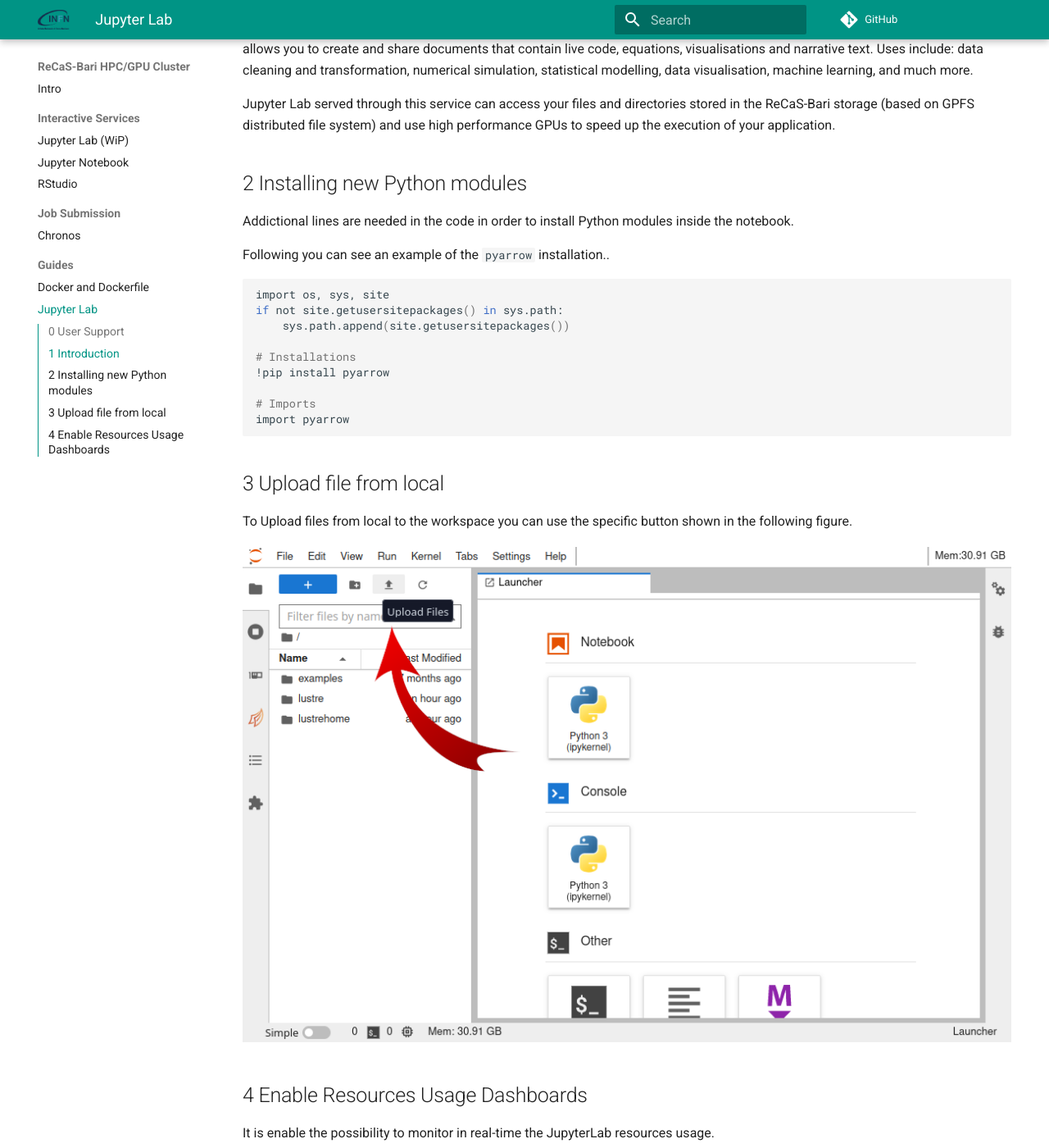
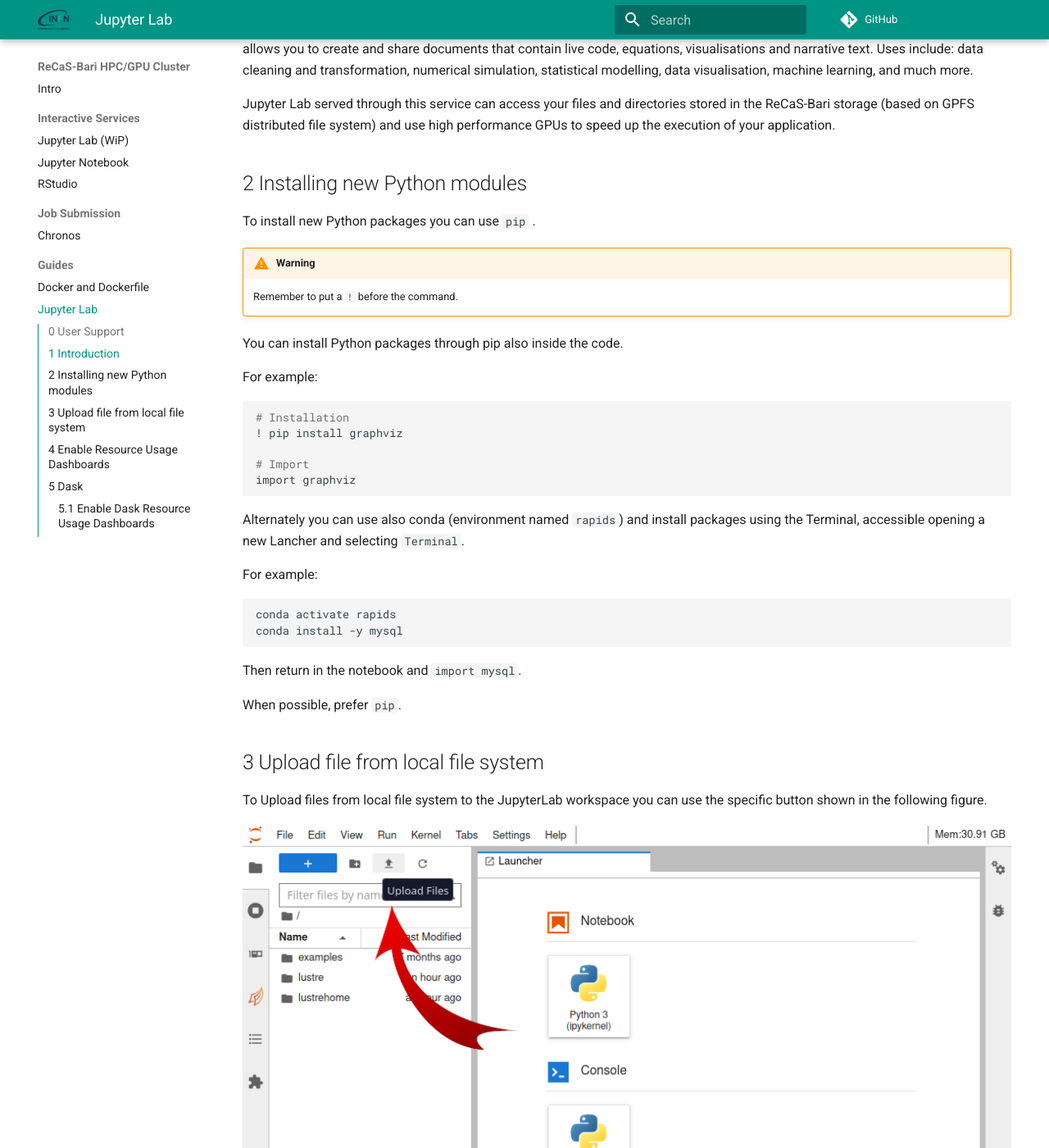
Before and after one commit to jvino/cluster-hpc-gpu-guides, an MkDocs documentation site: the page built from docs/guides/jupyter-lab.md, in a window 1280 px wide and 1400 px high, scrolled down 484 px. Shown: the whole window at 82% size. Built offline with MkDocs 1.6.1 and Material for MkDocs 9.7.7, drawn with Linux system fonts in a browser that asks for light colours; comment, search, counter and statistics services are not loaded; some of the changed text lies outside the part shown.

Commit message:
Inserted new sections

````diff
--- a/docs/guides/jupyter-lab.md
+++ b/docs/guides/jupyter-lab.md
@@ -15,29 +15,43 @@
 Jupyter Lab served through this service can access your files and directories stored in the ReCaS-Bari storage (based on GPFS distributed file system) and use high performance GPUs to speed up the execution of your application.
 
 ## 2 Installing new Python modules
-Addictional lines are needed in the code in order to install Python modules inside the notebook.
+To install new Python packages you can use  `pip` .
 
-Following you can see an example of the `pyarrow` installation..
+!!! warning
+	Remember to put a `!` before the command.
+
+You can install Python packages through pip also inside the code.
+
+For example:
 
 ```bash
-import os, sys, site
-if not site.getusersitepackages() in sys.path:
-    sys.path.append(site.getusersitepackages())
+# Installation
+! pip install graphviz
 
-# Installations
-!pip install pyarrow
-
-# Imports
-import pyarrow
+# Import
+import graphviz
 ```
 
-## 3 Upload file from local
+Alternately you can use also conda (environment named `rapids`) and install packages using the Terminal, accessible opening a new Lancher and selecting `Terminal`.
 
-To Upload files from local to the workspace you can use the specific button shown in the following figure.
+For example:
+
+```bash
+conda activate rapids
+conda install -y mysql
+```
+
+Then return in the notebook and `import mysql`.
+
+When possible, prefer `pip`.
+
+## 3 Upload file from local file system
+
+To Upload files from local file system to the JupyterLab workspace you can use the specific button shown in the following figure.
 
 ![jupyterlab-upload-file](images/jupyterlab-upload-file.png)
 
-## 4 Enable Resources Usage Dashboards
+## 4 Enable Resource Usage Dashboards
 
 It is enable the possibility to monitor in real-time the JupyterLab resources usage.
 
@@ -56,3 +70,9 @@
 Additional charts can be put on the screen.
 
 ![jupyterlab-monitor-resources-3](images/jupyterlab-monitor-resources-3.png)
+
+## 5 Dask
+
+
+
+### 5.1 Enable Dask Resource Usage Dashboards
````
